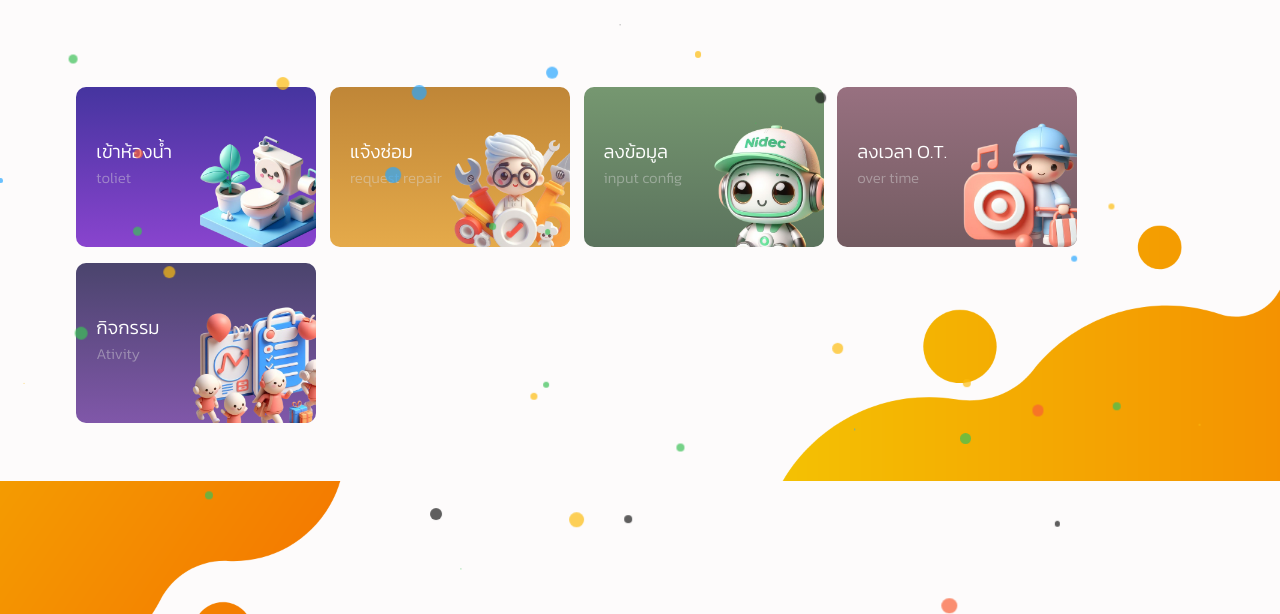
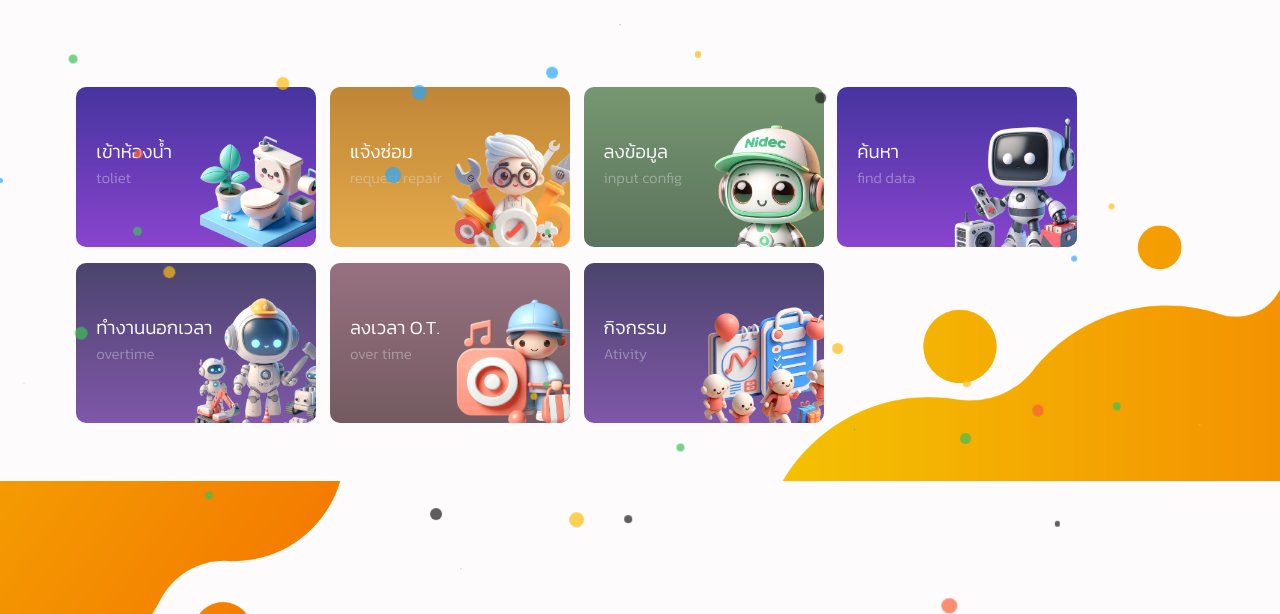
Before and after one commit to tanawatthnidecprecision/Personal_Nidec, a plain HTML site: page index.html in a window 1280 px wide. Shown: the part 239-853 px from the top of the page. Drawn offline with Linux system fonts and the light colour scheme.

Commit message:
add card overtime and find data

```diff
--- a/index.html
+++ b/index.html
@@ -57,6 +57,32 @@
           <a>input config</a>
         </div>
 
+        <div class="card color-linear-blue" onclick="(function(){
+          window.open('./input_config.html','_blank')
+        })()">
+          <div
+            class="icon-item"
+            style="
+              background-image: url('./images/_49568f48-5cb0-434b-9271-31d5ab69201a-removebg-preview.png');
+            "
+          ></div>
+          <span>ค้นหา</span>
+          <a>find data</a>
+        </div>
+
+        <div class="card color-linear-blue-dark" onclick="(function(){
+          window.open('./input_config.html','_blank')
+        })()">
+          <div
+            class="icon-item"
+            style="
+              background-image: url('./images/_83683057-ad6c-4cc8-afa6-ded52e515f70-removebg-preview.png');
+            "
+          ></div>
+          <span>ทำงานนอกเวลา</span>
+          <a>overtime</a>
+        </div>
+
         <div class="card color-linear-red">
           <div
             class="icon-item"
```
Also changed, not shown: images/_49568f48-5cb0-434b-9271-31d5ab69201a-removebg-preview.png (added), images/_83683057-ad6c-4cc8-afa6-ded52e515f70-removebg-preview.png (added).
